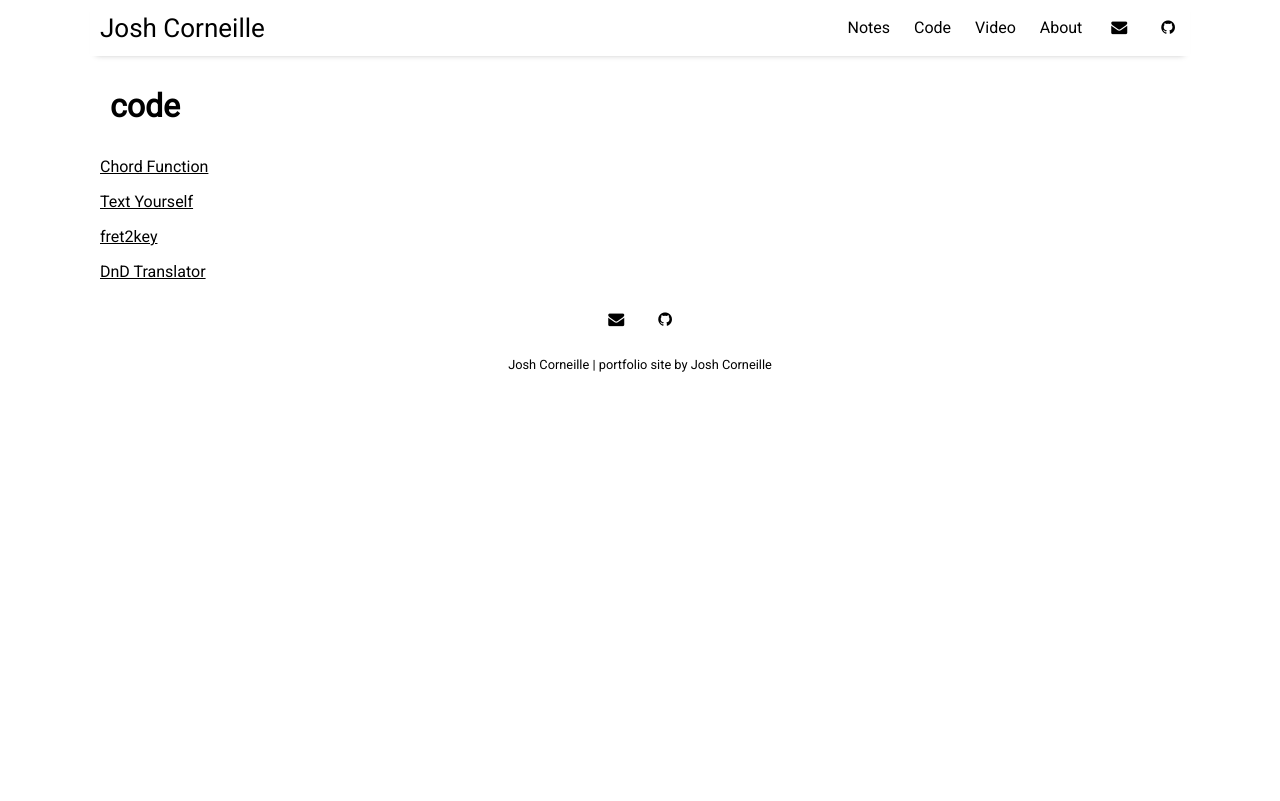
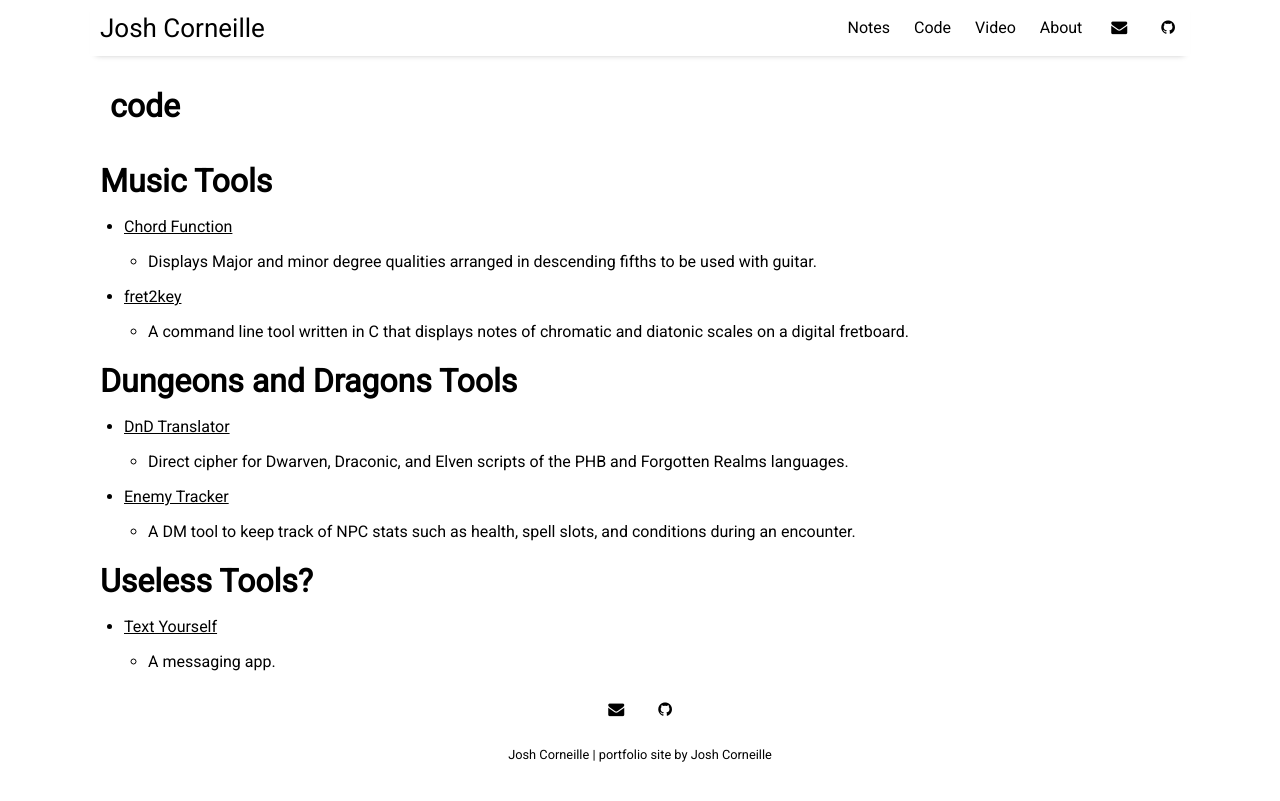
Before and after one commit to josh-corneille/josh-corneille.github.io, a Jekyll site: the page built from pages/code.md, in a window 1280 px wide. Shown: the top 801 px of the page. Built offline with Jekyll 4.4.1, drawn with Linux system fonts in a browser that asks for light colours; nearby versions of some CDN libraries.

Commit message:
updated code

```diff
--- a/pages/code.md
+++ b/pages/code.md
@@ -3,10 +3,18 @@ layout: page
 title: code
 ---
 
-[Chord Function](http://josh-corneille.com/chord-function/)
+# Music Tools
+- [Chord Function](http://josh-corneille.com/chord-function/)
+  - Displays Major and minor degree qualities arranged in descending fifths to be used with guitar.
+- [fret2key](https://github.com/josh-corneille/fret2key)
+  - A command line tool written in C that displays notes of chromatic and diatonic scales on a digital fretboard.
 
-[Text Yourself](http://josh-corneille.com/text-yourself/)
+# Dungeons and Dragons Tools
+- [DnD Translator](http://josh-corneille.com/dnd-translator/)
+  - Direct cipher for Dwarven, Draconic, and Elven scripts of the PHB and Forgotten Realms languages.
+- [Enemy Tracker](http://josh-corneille.com/dnd-enemy-tracker/)
+  - A DM tool to keep track of NPC stats such as health, spell slots, and conditions during an encounter.
 
-[fret2key](https://github.com/josh-corneille/fret2key)
-
-[DnD Translator](http://josh-corneille.com/dnd-translator/)
+# Useless Tools?
+- [Text Yourself](http://josh-corneille.com/text-yourself/)
+  - A messaging app.
```
